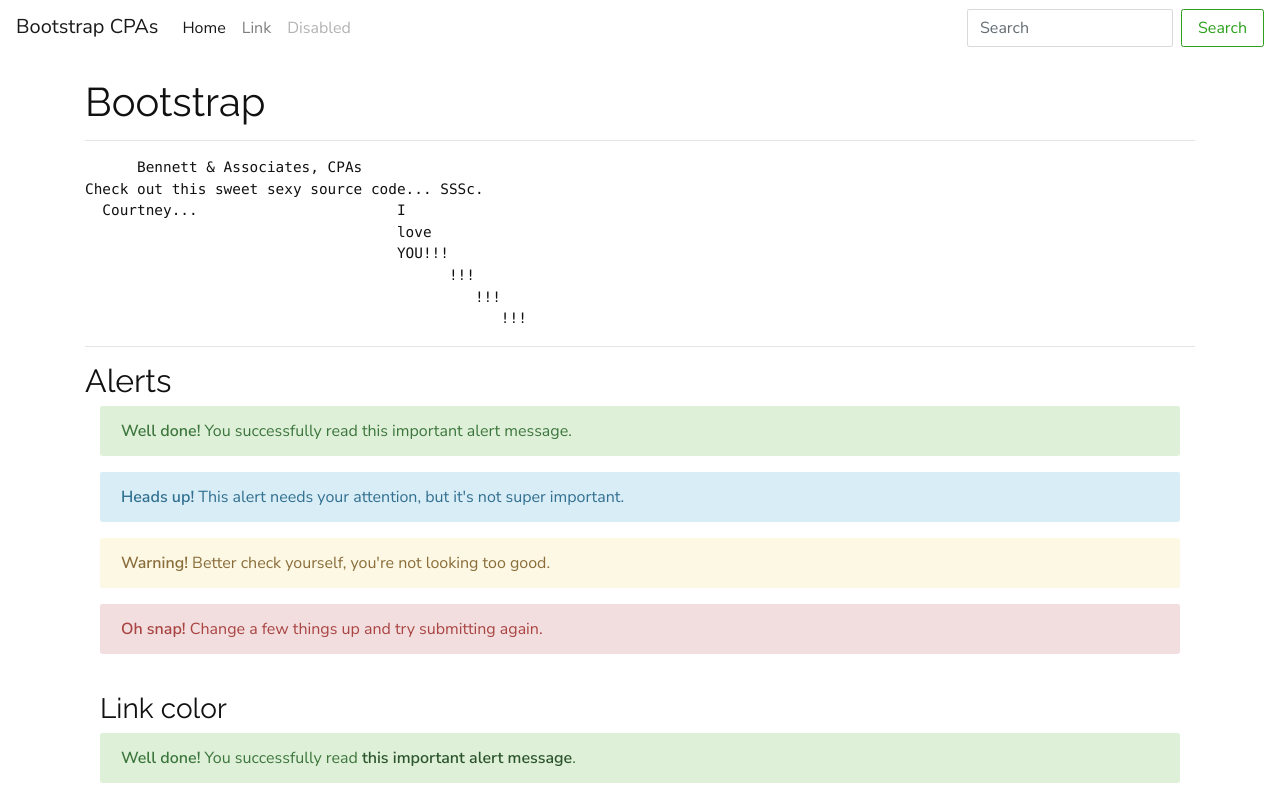
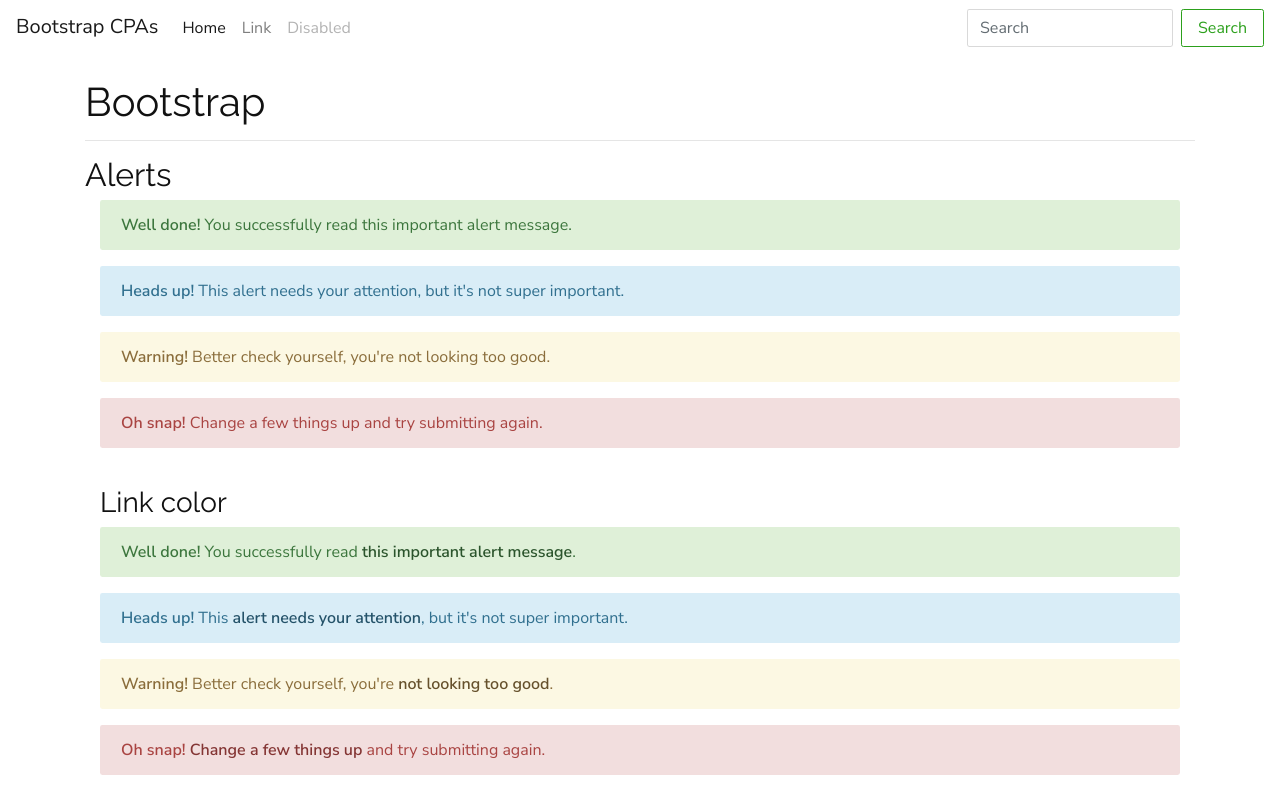
Before and after one commit to baidahocpas/bs-cpas, a plain HTML site: page index.html in a window 1280 px wide. Shown: the top 796 px of the page. Drawn offline with nearby package versions, Linux system fonts and the light colour scheme; a script that the page names is missing; a web font is replaced by a local one.

Commit message:
Removed unprofessional words from inded

```diff
--- a/index.html
+++ b/index.html
@@ -37,17 +37,6 @@
   <div class="container">
 
     <h1>Bootstrap</h1>
-
-    <hr>
-    <pre>
-      Bennett & Associates, CPAs
-Check out this sweet sexy source code... SSSc.
-  Courtney...                       I
-                                    love
-                                    YOU!!!
-                                          !!!
-                                             !!!
-                                                !!!</pre>
 
     <hr>
     <h2 id="alerts">Alerts</h2>
```
